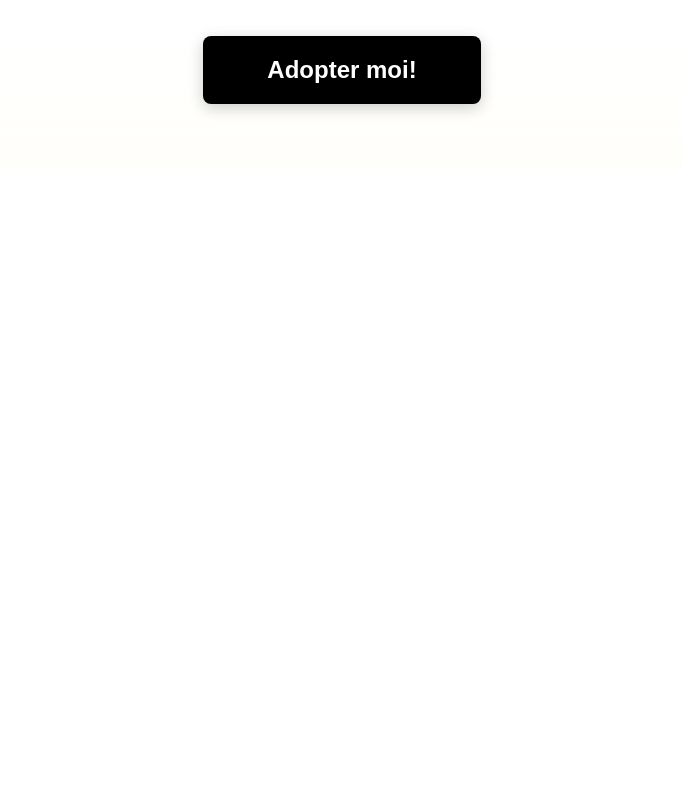
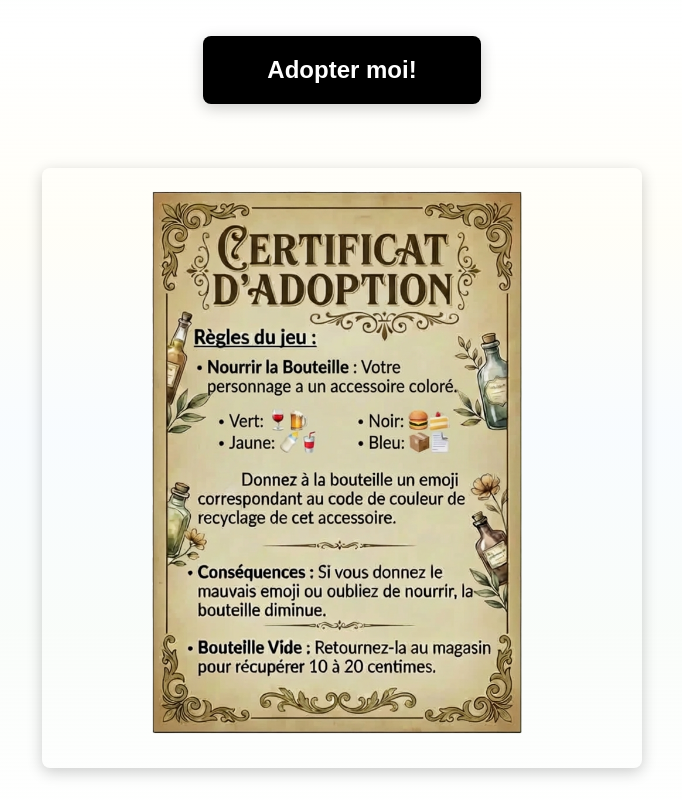
Before and after one commit to sebtosca/adoptunebouteille, a React (Vite) app: page / in a window 1280 px wide. Shown: the part 770-1570 px from the top of the page, without its empty margins (298-980 px from the left). Before the commit the page ends 938 px from the top, so only its background shows below. Built offline with nearby package versions, Linux system fonts and the light colour scheme.

Commit message:
I have added the rules

```diff
--- a/src/components/Hero.css
+++ b/src/components/Hero.css
@@ -31,9 +31,39 @@
   color: #FF1493;
 }
 
+.rules-image {
+  max-width: 100%;
+  width: 100%;
+  max-width: 600px;
+  height: auto;
+  margin-top: 2rem;
+  border-radius: 8px;
+  box-shadow: 0 4px 15px rgba(0, 0, 0, 0.2);
+  opacity: 0;
+  animation: fadeIn 0.8s ease-out 1s forwards;
+  mix-blend-mode: multiply;
+  background: transparent;
+}
+
+@keyframes fadeIn {
+  from {
+    opacity: 0;
+    transform: translateY(10px);
+  }
+  to {
+    opacity: 1;
+    transform: translateY(0);
+  }
+}
+
 @media (max-width: 768px) {
   .hero-title {
     font-size: 2.5rem;
     margin-bottom: 1.5rem;
   }
+
+  .rules-image {
+    max-width: 90%;
+    margin-top: 1.5rem;
+  }
 }
--- a/src/components/Hero.tsx
+++ b/src/components/Hero.tsx
@@ -4,6 +4,7 @@ import { ParticleReveal } from './ParticleReveal';
 import { AdoptButton } from './AdoptButton';
 import { useProductId } from '../hooks/useProductId';
 import { getCharacterName } from '../utils/characterUtils';
+import rulesImage from '../assets/rules_of_the_game.png';
 import './Hero.css';
 
 interface HeroProps {
@@ -27,6 +28,11 @@ export const Hero = ({ characterImageSrc }: HeroProps) => {
         <CharacterPlaceholder imageSrc={characterImageSrc} characterName={characterName} />
       </ParticleReveal>
       <AdoptButton productId={productId} />
+      <img
+        src={rulesImage}
+        alt="Rules of the game"
+        className="rules-image"
+      />
     </section>
   );
 };
```
Also changed, not shown: src/assets/rules_of_the_game.png (added).
